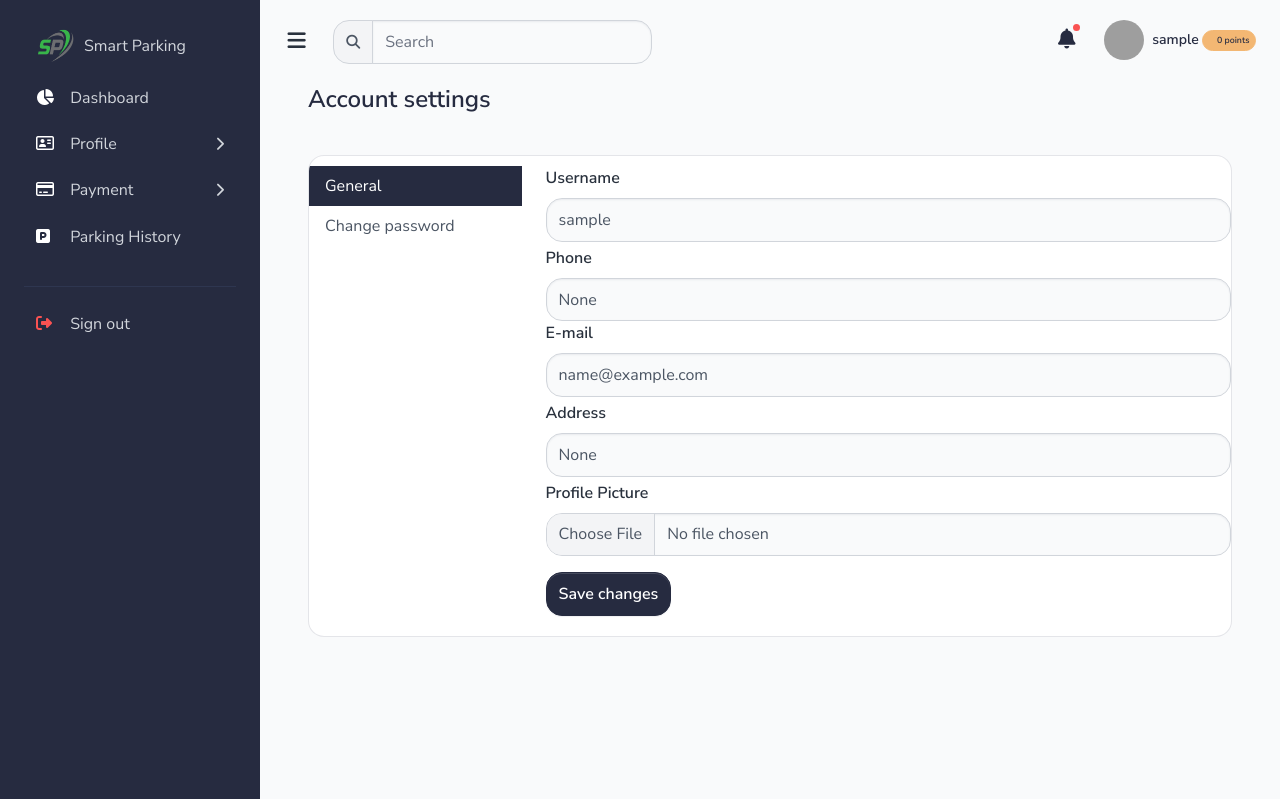
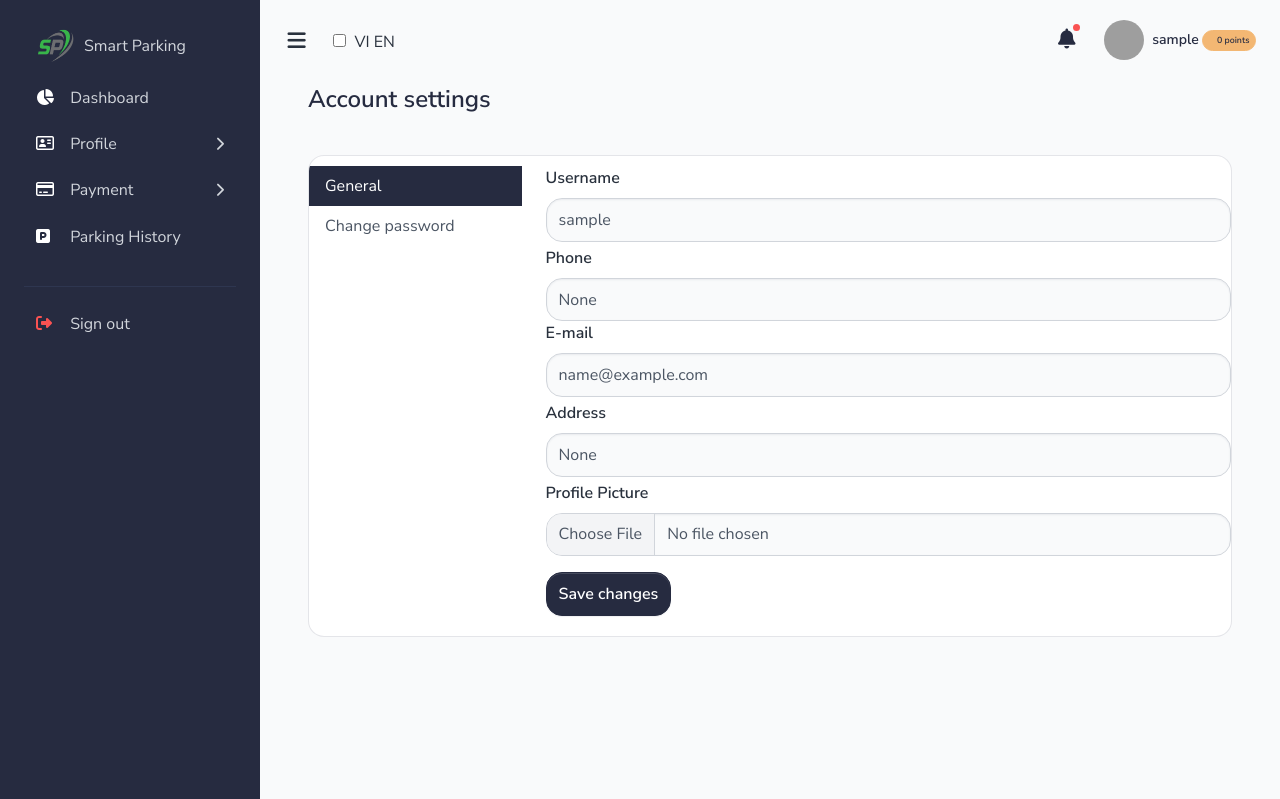
Before and after one commit to CoderFake/QrParking, a Django app: page /account/profile/ in a window 1280 px wide. Shown: the top 799 px of the page. Run offline with Django 5.2, Linux system fonts and the light colour scheme; the visitor is signed in with stand-in values (Sample User, id 1); data comes from the database, SQL or seed files in the repository; parts of the project's set-up code (start-up, migrations or seed data) failed here and were passed over; some libraries are stand-ins or nearby versions; grey boxes are pictures that could not be loaded.

Commit message:
add language switch

```diff
--- a/smartparking/templates/webapp/includes/navigation.html
+++ b/smartparking/templates/webapp/includes/navigation.html
@@ -1,4 +1,5 @@
 {% load static %}
+{% load i18n %}
 <nav class="navbar navbar-top navbar-expand navbar-dashboard navbar-dark ps-0 pe-2 pb-0">
     <div class="container-fluid px-0">
         <div class="d-flex justify-content-between w-100" id="navbarSupportedContent">
@@ -6,14 +7,17 @@
                 <button id="sidebar-toggle"
                         class="sidebar-toggle me-3 btn btn-icon-only btn-lg btn-circle d-none d-md-inline-block"><span
                         class="fas fa-bars"></span></button>
-                <!-- Search form -->
-                <form class="navbar-search form-inline" id="navbar-search-main">
-                    <div class="input-group input-group-merge search-bar">
-                        <span class="input-group-text" id="topbar-addon"><span class="fas fa-search"></span></span>
-                        <input type="text" class="form-control" id="topbarInputIconLeft" placeholder="Search"
-                               aria-label="Search" aria-describedby="topbar-addon">
-                    </div>
+                <!-- language form -->
+                <form id="language-form" class="switch" method="POST" action="{% url 'language_setting' %}">
+                    {% csrf_token %}
+                    <input type="hidden" name="language" id="language-input" value="vi">
+                    <input id="language-toggle" class="check-toggle check-toggle-round-flat" type="checkbox"
+                        {% if request.session.language == 'en' %}checked{% endif %}>
+                    <label for="language-toggle"></label>
+                    <span class="on">VI</span>
+                    <span class="off">EN</span>
                 </form>
+
             </div>
             <!-- Navbar links -->
             {% if request.user.is_authenticated %}
@@ -30,7 +34,7 @@
                     </a>
                     <div class="dropdown-menu dashboard-dropdown dropdown-menu-lg dropdown-menu-center mt-2 py-0">
                         <div class="list-group list-group-flush">
-                            <a href="#" class="text-center text-primary fw-bold border-bottom border-light py-3">Notifications</a>
+                            <a href="#" class="text-center text-primary fw-bold border-bottom border-light py-3">{% trans "Notifications" %}</a>
                             <a href="/calendar.html"
                                class="list-group-item list-group-item-action border-bottom border-light">
                                 <div class="row align-items-center">
@@ -109,8 +113,13 @@
                     <a class="nav-link dropdown-toggle pt-1 px-0" href="#" role="button" data-bs-toggle="dropdown"
                        aria-expanded="false">
                         <div class="media d-flex align-items-center">
-                            <img class="user-avatar md-avatar rounded-circle" alt="Image placeholder"
+                            {% if request.user.picture_key %}
+                                 <img class="user-avatar md-avatar rounded-circle" alt="Image placeholder"
                                  src="{{ base_url }}{{ request.user.picture_key }}">
+                            {% else %}
+                                <img class="user-avatar md-avatar rounded-circle" alt="Image placeholder"
+                                 src="{% static 'webapp/assets/img/icons/user.png' %}">
+                            {% endif %}
                             <div class="media-body ms-2 text-dark align-items-center d-none d-lg-block">
                                 <span class="mb-0 font-small fw-bold">
                                     {{ request.user.username }}
@@ -123,12 +132,12 @@
                     </a>
                     <div class="dropdown-menu dashboard-dropdown dropdown-menu-end mt-2 py-0">
                         <a class="dropdown-item rounded-top fw-bold" href="/settings.html">
-                            <span class="far fa-user-circle"></span>My Profile</a>
-                        <a class="dropdown-item fw-bold" href="#"><span class="fas fa-envelope-open-text"></span>Messages</a>
-                        <a class="dropdown-item fw-bold" href="#"><span class="fas fa-user-shield"></span>Support</a>
+                            <span class="far fa-user-circle"></span>{% trans "My Profile" %}</a>
+                        <a class="dropdown-item fw-bold" href="#"><span class="fas fa-envelope-open-text"></span>{% trans "Messages" %}</a>
+                        <a class="dropdown-item fw-bold" href="#"><span class="fas fa-user-shield"></span>{% trans "Support" %}</a>
                         <div role="separator" class="dropdown-divider my-0"></div>
                         <a class="dropdown-item rounded-bottom fw-bold" href="/logout/">
-                            <span class="fas fa-sign-out-alt text-danger"></span>Logout</a>
+                            <span class="fas fa-sign-out-alt text-danger"></span>{% trans "Logout" %}</a>
                     </div>
                 </li>
             </ul>
--- a/smartparking/templates/webapp/layouts/base-fullscreen.html
+++ b/smartparking/templates/webapp/layouts/base-fullscreen.html
@@ -1,11 +1,10 @@
 {% load static %}
+{% load i18n %}
 <!DOCTYPE html>
 <html lang="en">
 
 <head>
     <meta http-equiv="Content-Type" content="text/html; charset=utf-8"/>
-    <!-- Primary Meta Tags -->
-
     <title>
         Smart Parking - {% block title %}{% endblock %}
     </title>
--- a/smartparking/templates/webapp/layouts/base.html
+++ b/smartparking/templates/webapp/layouts/base.html
@@ -1,4 +1,5 @@
 {% load static %}
+{% load i18n %}
 <!DOCTYPE html>
 <html lang="en">
 
```
